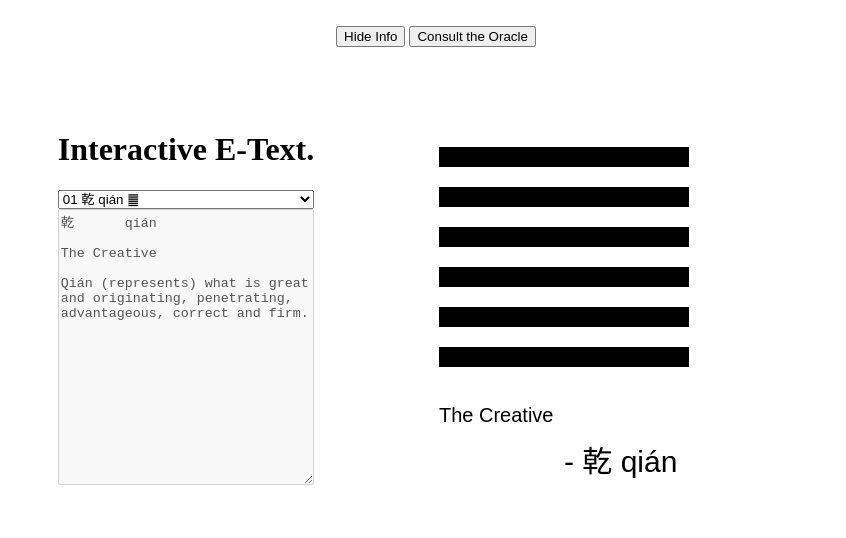
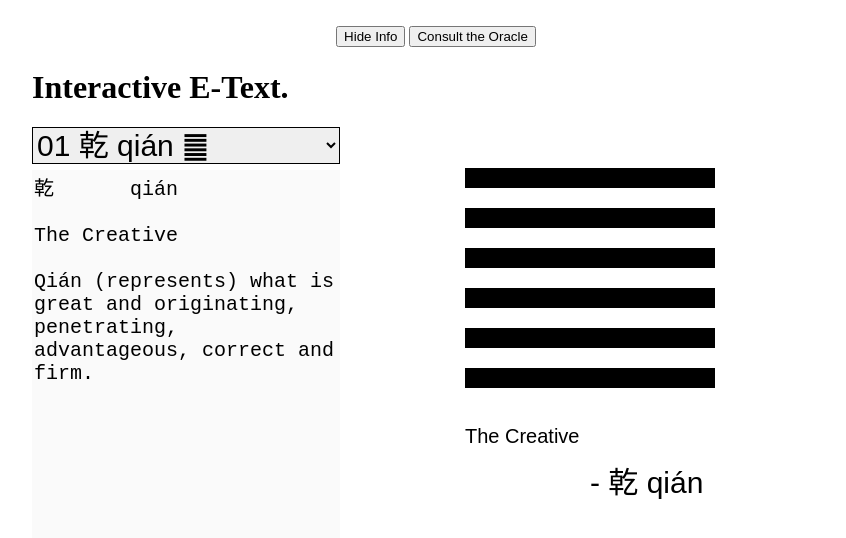
Before and after one commit to Adrianjewell91/yijing, a plain HTML site: page index.html in a window 1280 px wide. Both pictures are taken after a click on the button "Show Info". Shown: the part 80-618 px from the top of the page, without its empty margins (204-1050 px from the left). Drawn offline with Linux system fonts and the light colour scheme.

Commit message:
almost there

```diff
--- a/styles/styles.css
+++ b/styles/styles.css
@@ -145,18 +145,6 @@ textarea {
 }
 
 
-#gua-selector {
-  height: 9%;
-  font-size: 30px;
-  border: 1px solid black;
-}
-
-#gua-detail {
-  border: none;
-  resize: none;
-  font-size: 20px;
-  color: black;
-}
 
 footer {
   display: flex;
@@ -200,6 +188,19 @@ body {
   display: none;
 }
 
+#gua-selector {
+  font-size: 30px;
+  border: 1px solid black;
+}
+
+#gua-detail {
+  margin-top: 2%;
+  border: none;
+  resize: none;
+  font-size: 20px;
+  color: black;
+}
+
  .modal {
    display: none; /* Hidden by default */
    position: fixed; /* Stay in place */
```
